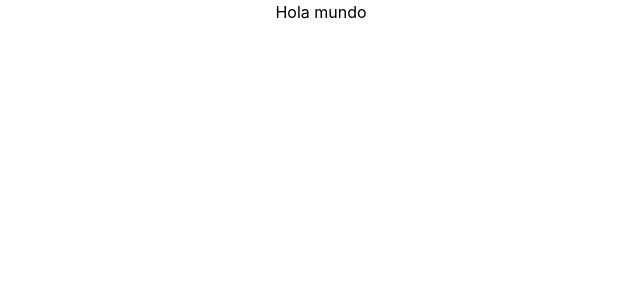
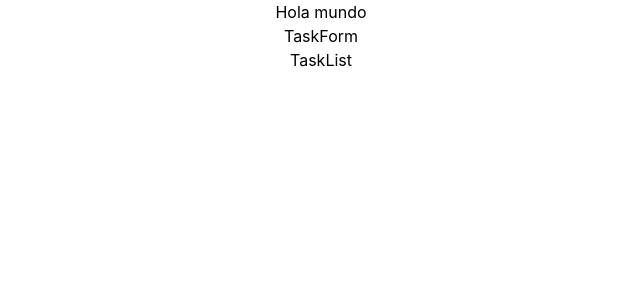
Before and after one commit to MenghySanchez/react-tailwind, a React (Create React App) app: page / in a window 1280 px wide. Shown: the top 300 px of the page, without its empty margins (319-959 px from the left). Built offline with nearby package versions, Linux system fonts and the light colour scheme.

Commit message:
configurar redux con sus estados

```diff
--- a/src/App.js
+++ b/src/App.js
@@ -1,12 +1,16 @@
 import "./App.css";
 import { useSelector } from "react-redux";
+import TaskForm from "./componentes/TaskForm";
+import TaskList from "./componentes/TaskList";
 
 function App() {
-  const tasksState =  useSelector((state) => state.tasks);
-
+  const tasksState = useSelector((state) => state.tasks);
+  console.log(tasksState);
   return (
     <div className="App">
       <h1>Hola mundo</h1>
+      <TaskForm />
+      <TaskList />
     </div>
   );
 }
--- /dev/null
+++ b/src/componentes/TaskForm.js
@@ -0,0 +1,6 @@
+import React from "react";
+import { useSelector } from "react-redux";
+
+export default function TaskForm() {
+   return <div>TaskForm</div>;
+}
--- /dev/null
+++ b/src/componentes/TaskList.js
@@ -0,0 +1,7 @@
+import React from 'react'
+
+export default function TaskList() {
+  return (
+    <div>TaskList</div>
+  )
+}
```
